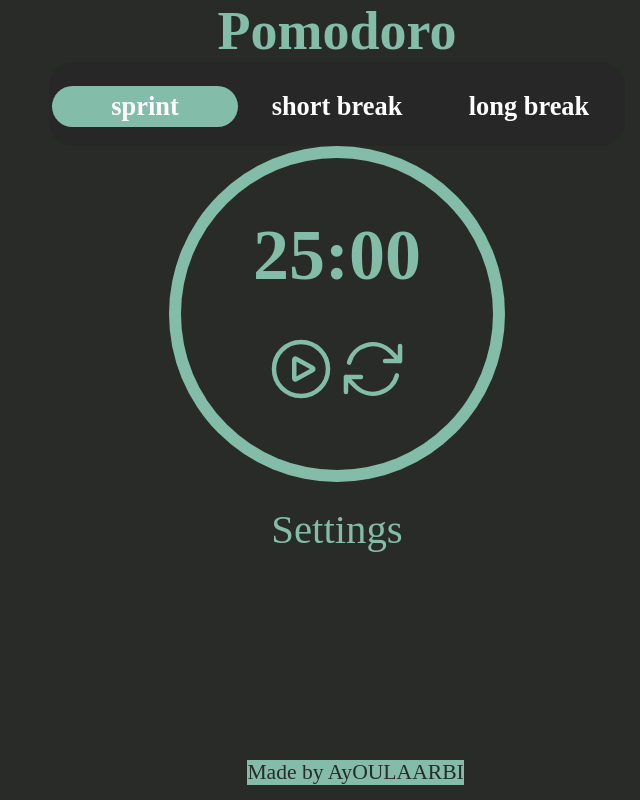
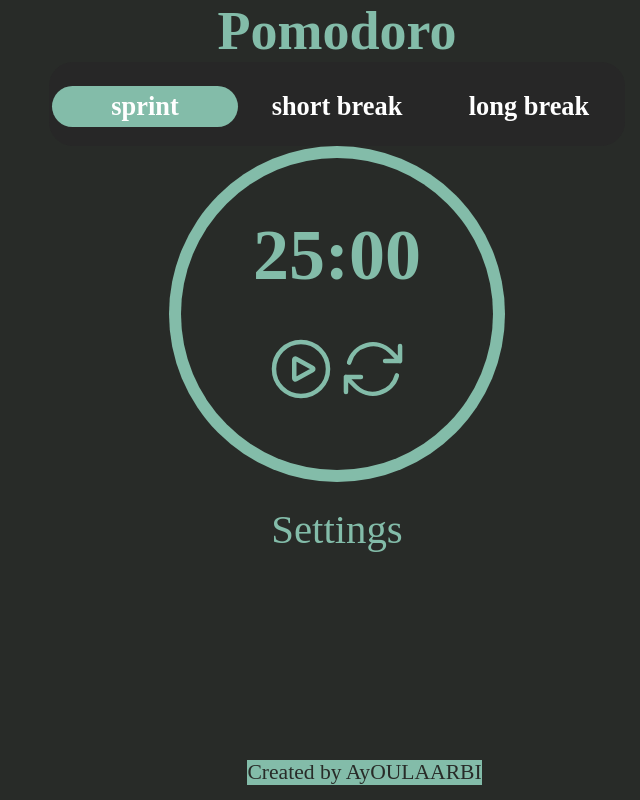
Before and after one commit to AyOULAARBI/react-redux-pomodoro-app, a React (Vite) app: page / in a window 1280 px wide. Shown: the top 800 px of the page, without its empty margins (303-943 px from the left). Built offline with nearby package versions, Linux system fonts and the light colour scheme.

Commit message:
modified:   src/components/Pomodoro.jsx

```diff
--- a/src/components/Pomodoro.jsx
+++ b/src/components/Pomodoro.jsx
@@ -18,7 +18,7 @@ function Pomodoro() {
         <ToggleSettings onClick={()=>dispatch(setShowSettings())}>
           Settings
 </ToggleSettings>
-        <p>Made by AyOULAARBI</p>
+        <p>Created by AyOULAARBI</p>
      </Container>
 
   )
```
